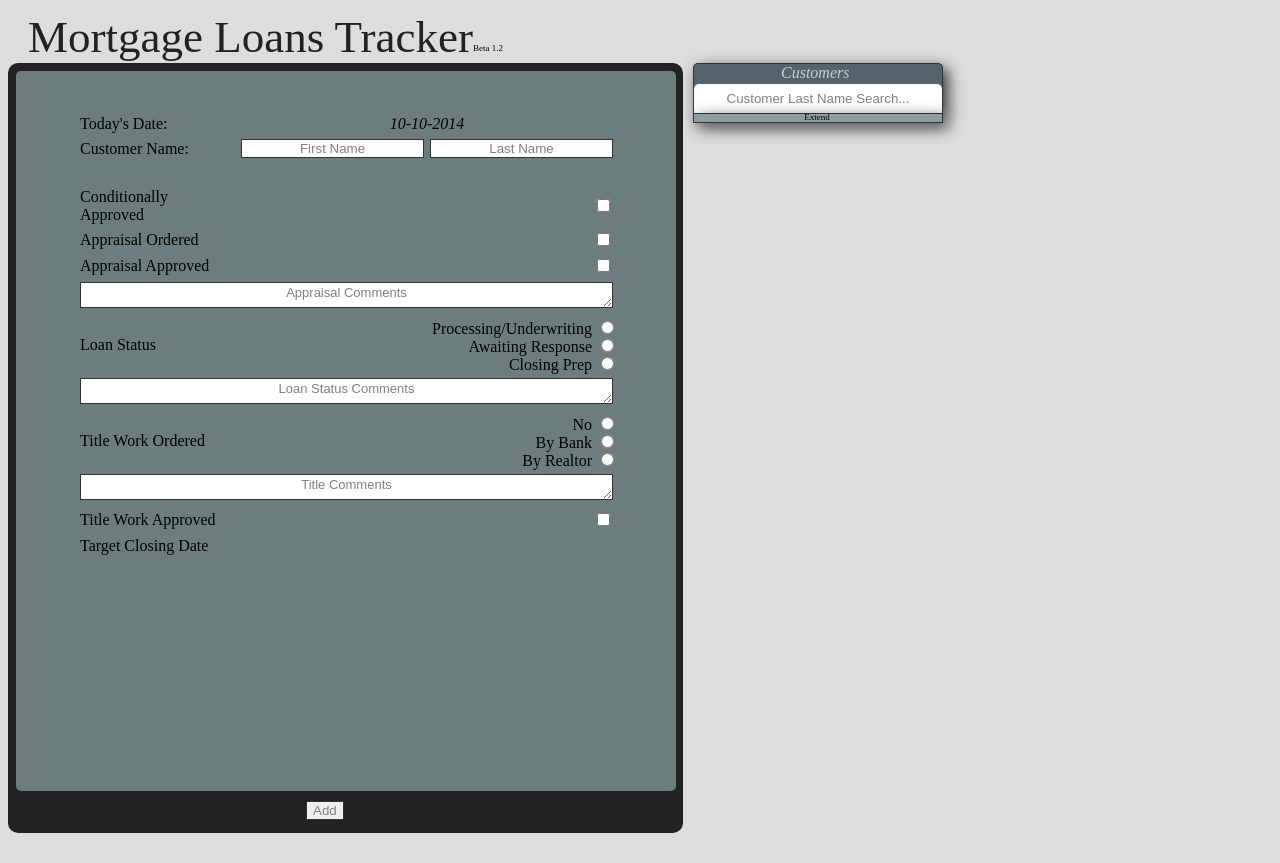
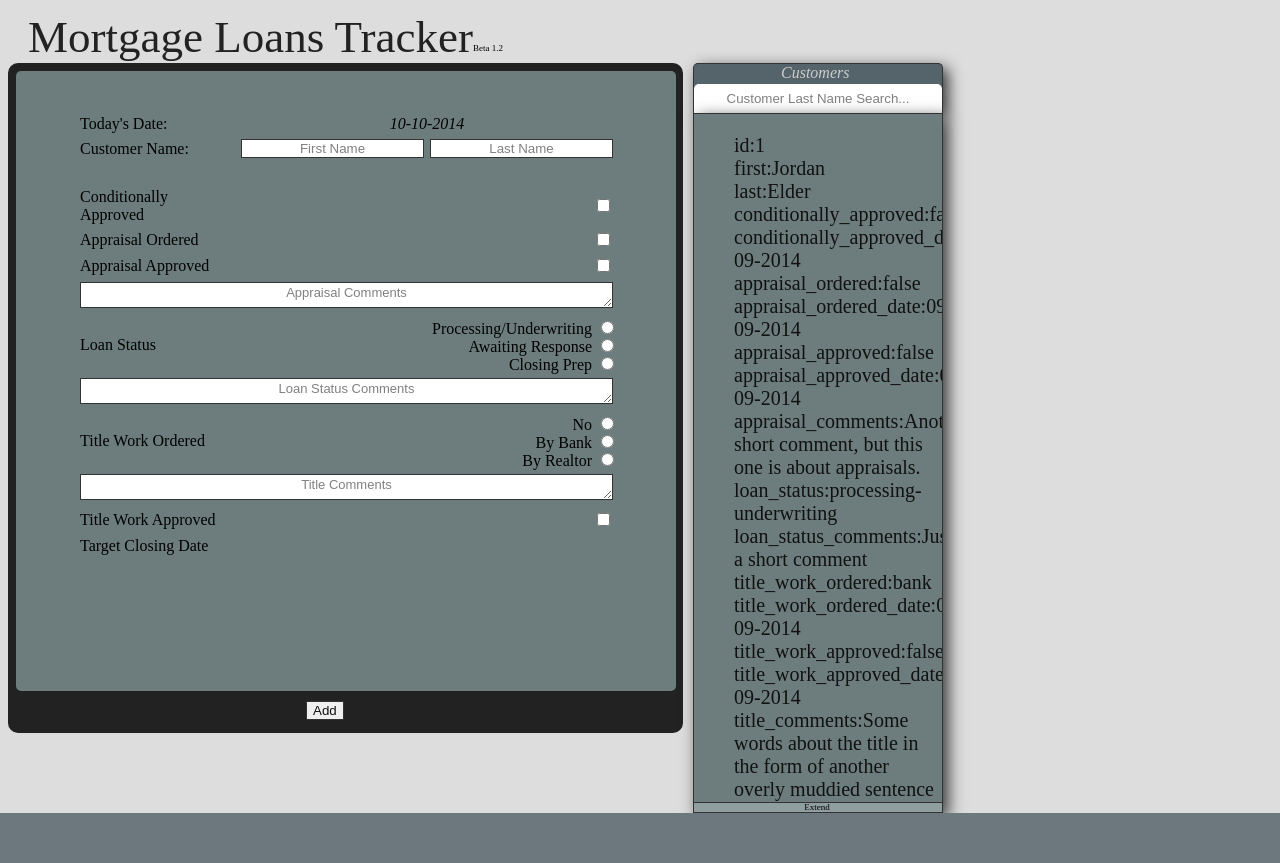
Before and after one commit to Jmac217/MLT, a PHP site: page / in a window 1280 px wide. After the commit the page ends 813 px from the top, so only its background shows below. Run offline with PHP 8.4, Linux system fonts and the light colour scheme; data that the repository does not hold is empty.

Commit message:
starting js stuff, including reworking the dropdown

```diff
--- a/css/minimal.css
+++ b/css/minimal.css
@@ -1,19 +1,19 @@
 /* Globals */
 body{position:relative;background-color:#ddd;width:950px;height:640px;}
 p{color:#888;}
-li{color:#555;}
+li{color:#111;list-style-type:none;padding:0;}
 a{cursor:pointer;}
 .checkbox{text-align:right;}
 .box{border-style:none;border:solid 1px #333;color:gray;text-align:center;-moz-box-sizing:border-box;-webkit-box-sizing:border-box;-ms-box-sizing:border-box;box-sizing:border-box;box-shadow:5px 5px 15px #333;}
-.dropdown_box{border-style:none;border:solid 1px #333;color:black;text-align:center;-moz-box-sizing:border-box;-webkit-box-sizing:border-box;-ms-box-sizing:border-box;box-sizing:border-box;box-shadow:5px 5px 15px #333;}
+.dropdown_box{border-style:none;border:solid 1px #333;color:black;text-align:left;-moz-box-sizing:border-box;-webkit-box-sizing:border-box;-ms-box-sizing:border-box;box-sizing:border-box;box-shadow:5px 5px 15px #333;}
 .bordered{border-style:none;border-top:solid 0.5px #333;text-align:center;-moz-box-sizing:border-box;-webkit-box-sizing:border-box;-ms-box-sizing:border-box;box-sizing:border-box;}
 .bezzle{border-bottom-left-radius:10px;border-bottom-right-radius:10px;}
 input{border-style:none;border:solid 1px #333;color:gray;text-align:center;-moz-box-sizing:border-box;-webkit-box-sizing:border-box;-ms-box-sizing:border-box;box-sizing:border-box;}
 input[type='text']{width:100%;}
-input[type='button']:hover{cursor:pointer;color:white;background-color:#555;}
+input[type='button']{color:#111;}input[type='button']:hover{cursor:pointer;color:#ddd;background-color:#6d7d7d;}
 select{border-style:none;}
 
-#doc{position:absolute;top:8px;left:8px;height:720px;width:660px;border-radius:5px;background-color:#6d7d7d;padding:40px 60px 60px 60px;-moz-box-sizing:border-box;-webkit-box-sizing:border-box;-ms-box-sizing:border-box;box-sizing:border-box;}
+#doc{position:absolute;top:8px;left:8px;height:620px;width:660px;border-radius:5px;background-color:#6d7d7d;padding:40px 60px 60px 60px;-moz-box-sizing:border-box;-webkit-box-sizing:border-box;-ms-box-sizing:border-box;box-sizing:border-box;}
 #customer_input{position:relative;width:100%;}
 #customerNameCheck{position:relative;text-align:right;}
 
@@ -30,7 +30,9 @@
 .checkbox{position:absolute;top:0px;right:0px;}
 .feedback{position:absolute;right:0px;visibility:hidden;}
 .field_edit{position:absolute;right:0px;visibility:hidden;}
-.date_wrapper{position:absolute;right:0px;visibility:hidden;}
+.date{}
+.date_only{visibility:visible;}
+.date_wrapper{position:absolute;right:20px;height:19px;width:204px;visibility:hidden;}
 .date_info{position:absolute;right:0px;visibility:hidden;}
 .date_return{position:absolute;right:0px;visibility:hidden;}
 .date_edit{position:absolute;right:0px;visibility:hidden;}
@@ -41,10 +43,8 @@
 #header{position:absolute;left:0px;top:0px;width:500px;height:55px;cursor:pointer;}
 #headerText{position:absolute;bottom:0px;left:20px;color:#222;font-size:45px;}
 #version{position:absolute;bottom:10px;left:465px;color:#000;font-size:9px;}
-#body{position:absolute;top:55px;height:770px;left:0px;width:675px;background-color:#222222;border-radius:10px;}
+#body{position:absolute;top:55px;height:670px;left:0px;width:675px;background-color:#222222;border-radius:10px;}
 /*#doc{background-image:url("../res/doc.png");} *//*#224455 */
-
-/*#customer_input{position:absolute;left:120px;top:10px;}*/
 
 /* full spans went here */
 
@@ -61,13 +61,13 @@
 /**/
 /*#box{position:absolute;top:100px;right:20px;height:40px;width:250px;background-color:#111111;}*/
 /*#dropdownContainer{position:absolute;top:0px;right:0px;height:40px;width:250px;background-color:#111111;}*/
-#dropdownFeedback{position:absolute;top:55px;left:685px;height:20px;width:250px;text-align:center;}
+#dropdownFeedback{position:absolute;top:30px;left:685px;height:20px;width:250px;text-align:center;}
 #dropdownContainer{position:absolute;top:55px;left:685px;height:40px;width:250px;border-radius:5px;}/* color not shown */
 #dropdownSelected{position:absolute;top:0px;right:0px;height:50px;width:250px;background-color:#55636b;font-size:25px;color:#999;border-top-left-radius:5px;border-top-right-radius:5px;border-bottom:none;}
 #dropdown_title{position:absolute;top:0px;left:87px;color:#CCC;font-size:16px;}
 #customer_search{position:absolute;bottom:0px;left:0px;height:60%;width:100%;border-top-left-radius:5px;border-top-right-radius:5px;border:none;}
 /*#customerNameCheck{position:absolute;top:50px;left:400px;}*/
-#dropdown{position:absolute;right:0px;top:50px;height:10px;width:250px;background-color:#6d7d7d;overflow:hidden;}
+#dropdown{position:absolute;right:0px;top:50px;height:10px;width:250px;background-color:#6d7d7d;overflow:hidden;font-size:20px;}
 .customerContainer{position:absolute;height:20px;width:250px;}
 .customer{position:absolute;height:20px;width:230px;left:0px;}
 .options{position:absolute;height:20px;width:20px;top:0px;right:0px;}
--- a/index.php
+++ b/index.php
@@ -26,9 +26,8 @@
 					<tr><td>Customer Name:</td>
 							<td><input id='customerFirst' type='text' value='First Name' alt='First Name'></input></td>
 							<td><input id='customerLast' type='text' value='Last Name' alt='Last Name'></input></td>
-					</tr><tr>
-							<td colspan='3'><span id='customerNameCheck'>&nbsp;</span></td>
 					</tr>
+					<tr><td colspan='3'><span id='customerNameCheck'>&nbsp;</span></td></tr>
 
 					<!-- Checkboxes -->
 
@@ -42,7 +41,7 @@
 						<td id='conditionallyApprovedInput' colspan='2'  class='input'>
 							<div class='table_wrapper'>
 								<span id='conditionallyApprovedCheckbox'  class='checkbox'>
-									<input id='wasConditionallyApproved' type='checkbox' />
+									<input id='wasConditionallyApproved' type='checkbox' class='checkbox'/>
 								</span>
 								<span id='conditionallyApprovedFeedback'  class='feedback'>
 									Yes/No
@@ -50,7 +49,7 @@
 								<a id='conditionallyApprovedEdit'  class='field_edit'>
 									Edit
 								</a>
-								<span id='conditionallyApprovedDate'>
+								<span id='conditionallyApprovedDate' class='date'>
 									<span id='conditionallyApprovedDateWrapper'  class='date_wrapper'>
 										<select id ='conditionallyApprovedMonth' name="month">
 											<option value="01">January
@@ -131,7 +130,7 @@
 								<a id='appraisalOrderedEdit' class='field_edit'>
 									Edit
 								</a>
-								<span id='appraisalOrderedDate'>
+								<span id='appraisalOrderedDate' class='date'>
 									<span id='appraisalOrderedDateWrapper' class='date_wrapper'>
 										<select id ='appraisalOrderedMonth' name="month">
 											<option value="01">January
@@ -212,7 +211,7 @@
 								<a id='appraisalApprovedEdit' class='field_edit'>
 									Edit
 								</a>
-								<span id='appraisalApprovedDate'>
+								<span id='appraisalApprovedDate' class='date'>
 									<span id='appraisalApprovedDateWrapper'  class='date_wrapper'>
 										<select id ='appraisalApprovedMonth' name="month">
 											<option value="01">January
@@ -302,7 +301,7 @@
 							<a id='loanStatusEdit' class='field_edit'>
 								Edit
 							</a>
-							<span id='loanStatusDate'>
+							<span id='loanStatusDate' class='date'>
 								<span id='loanStatusDateWrapper' class='date_wrapper'>
 									<select id ='loanStatusMonth' name="month">
 										<option value="01">January
@@ -391,7 +390,7 @@
 							<a id='titleOrderedEdit' class='field_edit'>
 								Edit
 							</a>
-							<span id='titleOrderedDate'>
+							<span id='titleOrderedDate' class='date'>
 								<span id='titleOrderedDateWrapper' class='date_wrapper'>
 									<select id ='titleOrderedMonth' name="month">
 										<option value="01">January
@@ -477,7 +476,7 @@
 								<a id='titleApprovedEdit' class='field_edit'>
 									Edit
 								</a>
-								<span id='titleApprovedDate'>
+								<span id='titleApprovedDate' class='date'>
 									<span id='titleApprovedDateWrapper' class='date_wrapper'>
 										<select id ='titleApprovedMonth' name="month">
 											<option value="01">January
@@ -548,7 +547,7 @@
 								Target Closing Date
 							</span>
 						</td>
-						<td id='targetCloseDateInput' colspan='2'>
+						<td id='targetCloseDateInput' colspan='2' class='date_only'>
 							<div class='table_wrapper'>
 								<span id='targetCloseDateWrapper' class='date_wrapper'>
 									<select id ='targetCloseMonth' name="month">
@@ -623,8 +622,70 @@
 		</div>
 		<!--<div id='box'></div>-->
 		<div id='dropdownFeedback' alt='0'></div>
-		<?php include 'php/dropdown.php'; ?>
+		<?php //include 'php/dropdown.php'; ?>
 		<!--<div id='footer'></div>-->
+
+
+
+
+
+
+
+
+
+<!-- Dropdown.php
+<!=================-->
+	<div id="dropdownContainer">
+		<div id="dropdownSelected" class="dropdown_box">
+			<i id="dropdown_title">Customers</i>
+			<input id="customer_search" type="text" value="Customer Last Name Search..."/>
+		</div>
+		<div id="dropdown" class="dropdown_box">
+			<ul>
+			</ul>
+
+<!--
+	while($i<=$cap){ // loop through all rows
+		$row = mysql_fetch_assoc(mysql_query("SELECT id,first,last FROM loan WHERE id='$i'")); // select only the rows where user exists and that are unread
+		if(isset($row['first'])&&isset($row['last'])){
+			if($row['id']=$i){
+				//if($t=0){$top=0;}else{
+				$top = ($t*$height)/*.'px'*/; // this dynamically sets message top
+				//}
+				$id=$row['id']; // this message_id
+-->
+
+<!--
+
+					<div class="customerContainer" style="top:'.$top.'px">
+							<div class="customer" id="'.$i.'">
+								'.$row['first'].' '.$row['last'].'
+							</div>
+							<div class="options">
+								<div class="remove" id="'.$i.'"></div>
+							</div>
+						</div>
+-->
+
+<!--
+				$i++;
+				$t++;
+
+				// Message should start with the most recent date.
+				// There should be spans on top:0px and bottom:0px for previous_message and next_message.
+				// Add a link to display a send_message form
+				// 	or
+				// If $_POST['id'] display a send_message form and auto-fill cc with users email.
+			}
+		}else{$i++;}
+	} if($top=0){$dropHeight=0;}else{$dropHeight=($height*$t+10);};
+-->
+
+
+			<div id="dropdownExtend" class="bordered"><div id="dropdownExtendText">Extend</div></div>
+				<div id="dropdownClose" class="bordered"><div id="dropdownCloseText">Close</div></div>
+			</div>
+	</div>
 
 		<?php include 'php/bug.php'; ?>
 
--- a/js/index.js
+++ b/js/index.js
@@ -1,4 +1,31 @@
 $(document).ready(function(){
+
+	// debug
+	$("#dropdown").animate({"height":"700px"},200);
+
+	// New Dropdown
+	$("#dropdownExtend").click(function(){
+		$("#dropdown").animate({"height":"700px"},200);
+	});
+	$("#dropdownClose").click(function(){
+		$("#dropdown").animate({"height":"10px"},200);
+	});
+
+	$.getJSON('json/customers.json', function(data){
+		var customers = [];
+		$.each(data, function(key, val){
+			customers.push("<li>"+key+":"+val+"</li>");
+		});
+		$('#dropdown').children('ul').append(customers);
+
+	});
+	// Variables are set from JSON
+	// ---
+	// get json object
+	// for each object in json
+	// 	put first, last into dropdownSelected
+	// 	append customer as a class to the list
+	// ---
 
 	function date_selection(id, title){
 		// this should take a json template!
@@ -6,6 +33,7 @@
 		// divs should be appended into a table; call this table "customer_questionaire_dates" or something similar
 		$('#doc').append("<div id='"+id+"'><span id='"+id+"Title'>"+title+" : </span><span id='"+id+"Wrapper'><select id ='"+id+"Month' name='month'><option value='01'>January<option value='02'>February<option value='03'>March<option value='04'>April<option value='05'>May<option value='06'>June<option value='07'>July<option value='08'>August<option value='09'>September<option value='10'>October<option value='11'>November<option value='12'>December</select><select id='"+id+"Day' name='day'><option value='01'>1<option value='02'>2<option value='03'>3<option value='04'>4<option value='05'>5<option value='06'>6<option value='07'>7<option value='08'>8<option value='09'>9<option value='10'>10<option value='11'>11<option value='12'>12<option value='13'>13<option value='14'>14<option value='15'>15<option value='16'>16<option value='17'>17<option value='18'>18<option value='19'>19<option value='20'>20<option value='21'>21<option value='22'>22<option value='23'>23<option value='24'>24<option value='25'>25<option value='26'>26<option value='27'>27<option value='28'>28<option value='29'>29<option value='30'>30<option value='31'>31</select><select id='"+id+"Year' name='year'><option value='2014'>2014<option value='2015'>2015</select></span><!-- date wrapper --></div><span id='"+id+"Info'><span id='"+id+"InfoDate'></span><a id='"+id+"InfoLink'>Edit</a></span>");
 	}
+	//
 	//date_selection("approvedDate", "Date Approved");
 
 	// reload the page
@@ -61,20 +89,51 @@
 
 	var id = 0;
 
-	function resetCheckboxes(){
-		$('#wasLoanAcceptedYes').attr('checked', false);
-		$('#wasLoanAcceptedNo').attr('checked', false);
-		$('#isAdverseActionYes').attr('checked', false);
-		$('#isAdverseActionNo').attr('checked', false);
-		$('#willBeRejectedYes').attr('checked', false);
-		$('#willBeRejectedNo').attr('checked', false);
-		$('#wasEarlyDisclosureNo').attr('checked', false);
-		$('#wasEarlyDisclosureYes').attr('checked', false);
-		$('#deliveredToHMDA').attr('checked', false);
-	}
+	function resetCheckboxes(){}
 
-	// dropdown functionality
-	//$('#dropdownExtend').hover(function(){$(this).css({'background-color':'#cfdfdf','border':'1px solid','cursor':'pointer'});}).mouseleave(function(){$(this).css({'background-color':'#8f9f9f','border':'none'});});
+	// checkboxes
+
+	$('input[type="checkbox"]').click(function(){
+		if(this.checked){
+			$(this).parent().siblings('.date').children('.date_wrapper').css({'visibility':'visible'})
+		}else{
+			$(this).parent().siblings('.date').children('.date_wrapper').css({'visibility':'hidden'})
+		}
+	});
+
+	// Radio Button Sets
+	// ============
+
+	// Loan Status
+	$('#loanStatusProcessing').click(function(){
+		$('#loanStatusApproved').prop('checked',false);
+		$('#loanStatusClosing').prop('checked',false);
+	});
+	$('#loanStatusApproved').click(function(){
+		$('#loanStatusProcessing').prop('checked',false);
+		$('#loanStatusClosing').prop('checked',false);
+	});
+	$('#loanStatusClosing').click(function(){
+		$('#loanStatusApproved').prop('checked',false);
+		$('#loanStatusProcessing').prop('checked',false);
+	});
+
+	// Title Work Ordered
+	$('#titleOrderedNo').click(function(){
+		$('#titleOrderedBank').prop('checked',false);
+		$('#titleOrderedRealtor').prop('checked',false);
+	});
+	$('#titleOrderedBank').click(function(){
+		$('#titleOrderedNo').prop('checked',false);
+		$('#titleOrderedRealtor').prop('checked',false);
+	});
+	$('#titleOrderedRealtor').click(function(){
+		$('#titleOrderedNo').prop('checked',false);
+		$('#titleOrderedBank').prop('checked',false);
+	});
+
+	// Dropdown
+	// =======
 
 	// this should be an if statement that changes states
 	$('#dropdownExtend').click(function(){
@@ -84,16 +143,17 @@
 		$.post('php/numRows.php', function(data){
 			if (data=='0'){
 				$('#dropdownFeedback').html('There are no existing loans.').fadeOut(5000);
-				//var loan='loan';
-				//$.post('php/reset.php',{loan:loan},function(){alert('reset');});
+				// fade causes the feedback to go invisible
+				// dropdown needs refreshed
 			};
 		});
 	});
-	//$('#dropdownClose').hover(function(){$(this).css({'background-color':'#cfdfdf','border':'1px solid','cursor':'pointer'});}).mouseleave(function(){$(this).css({'background-color':'#8f9f9f','border':'none'});});
+
 	$('#dropdownClose').click(function(){
 		$(this).css({'visibility':'hidden'});
 		$('#dropdownExtend').css({'visibility':'visible'});
 	});
+
 	$('.customer').click(function(){
 		// make all checkboxes visible
 		id=$(this).attr('id');
```
Also changed, not shown: json/customers.json (added, +20 -0 lines), json/loan.json (deleted, +0 -117 lines), json/new_loan.json (deleted, +0 -24 lines).
